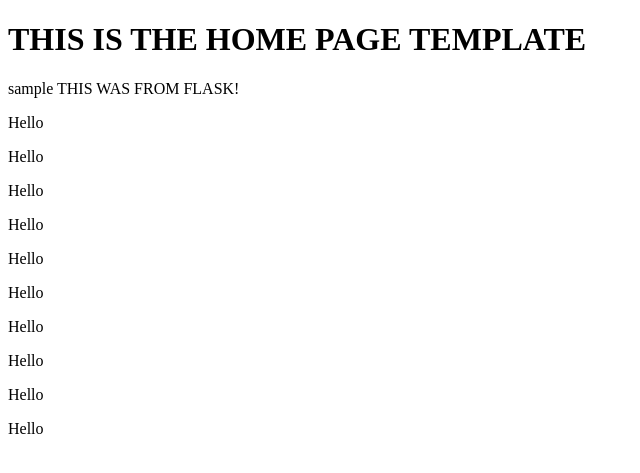
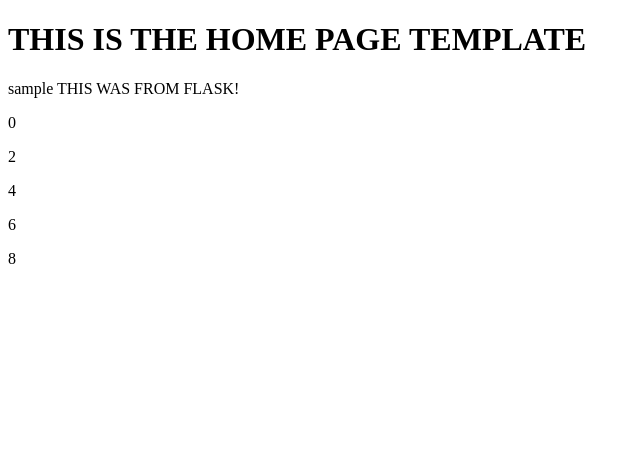
Before and after one commit to saraimarte/flaskTesting, a Flask app: a page that uses templates/index.html in a window 1280 px wide. Shown: the top 473 px of the page, without its empty margins (0-640 px from the left). Run offline with Flask 3, Linux system fonts and the light colour scheme.

Commit message:
Python code in HTML that prints even numbers

```diff
--- a/templates/index.html
+++ b/templates/index.html
@@ -8,8 +8,10 @@
 <body>
     <h1>THIS IS THE HOME PAGE TEMPLATE</h1>
     <p>{{content}} THIS WAS FROM FLASK!</p>
-    {% for _ in range(10) %}
-      <p>Hello </p>
+    {% for x in range(10) %}
+      {% if x % 2 == 0 %}
+        <p> {{x}} </p>
+      {% endif %}
     {% endfor %}
 </body>
 </html>
```
